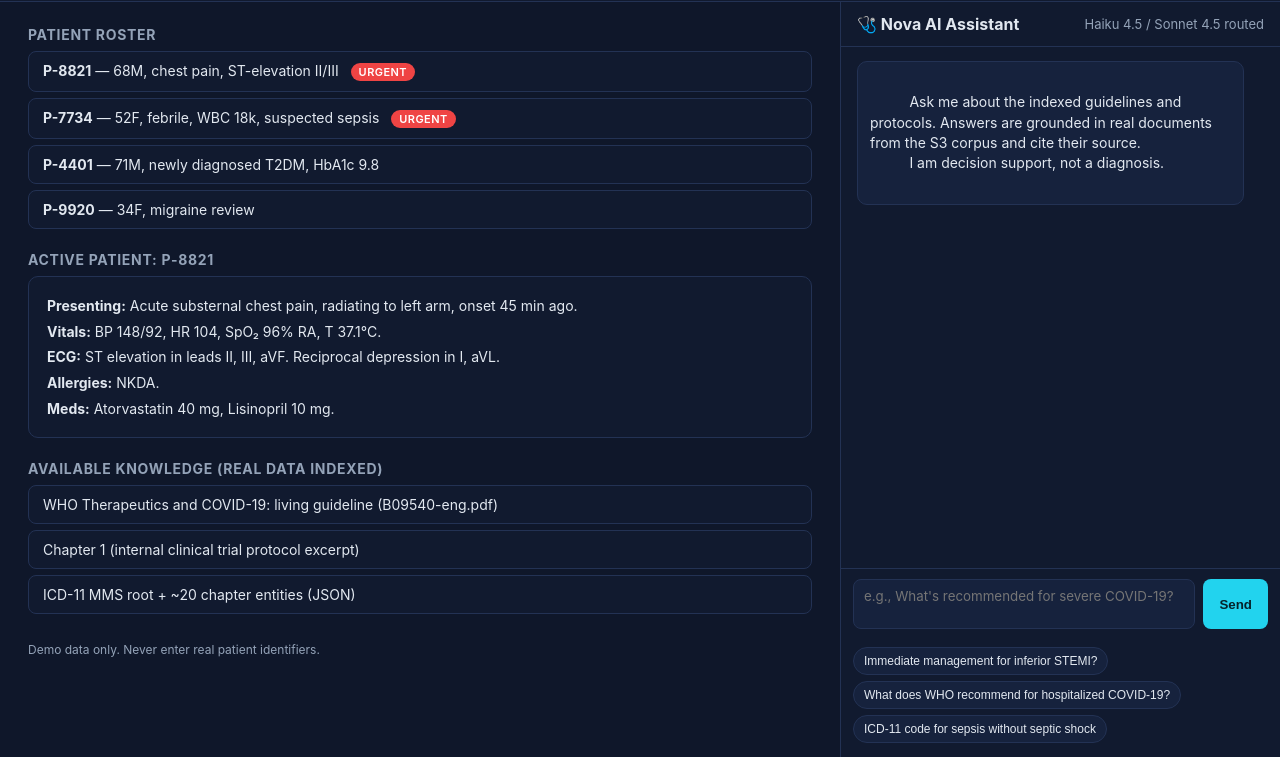
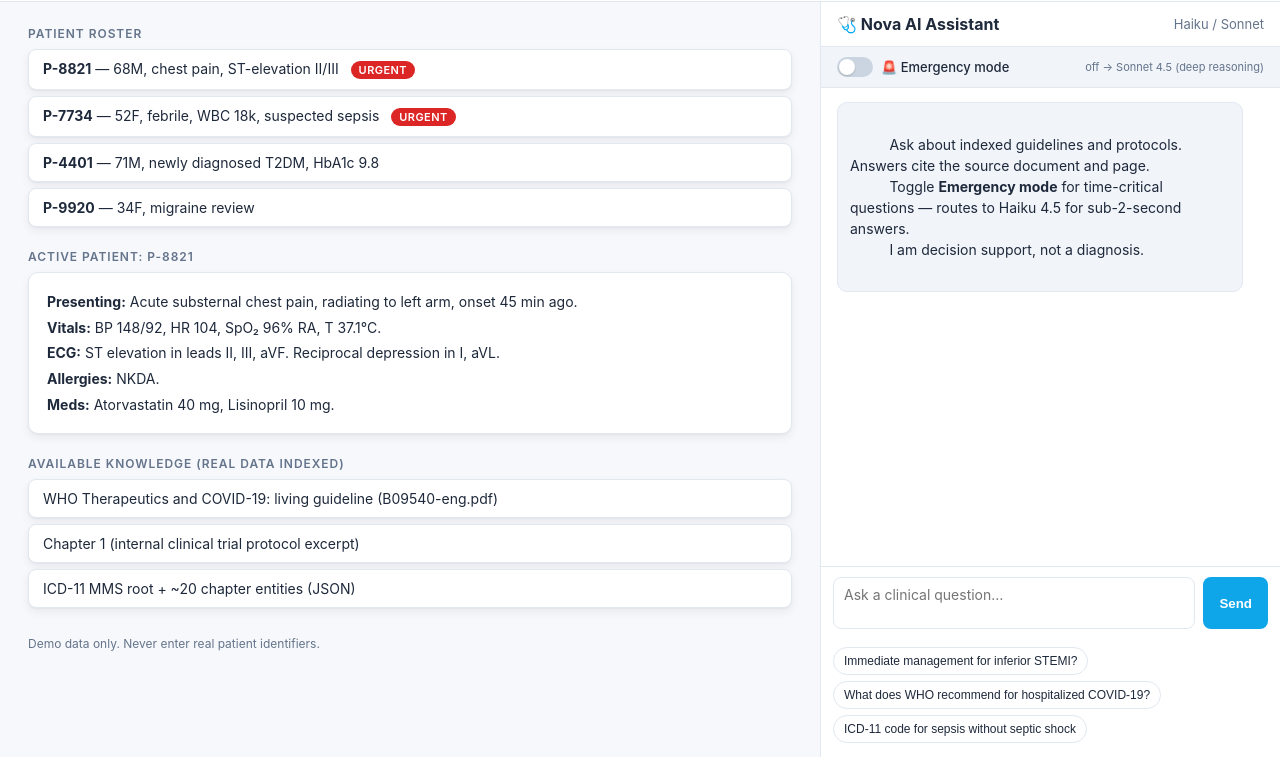
Before and after one commit to toannd021104/Nova-Health-Tech, a plain HTML site: page aws-demo/ec2/app/static/index.html in a window 1280 px wide. Shown: the part 43-800 px from the top of the page. Drawn offline with Linux system fonts and the light colour scheme; no server answers.

Commit message:
Light theme + explicit emergency toggle (if/else, no classifier LLM); add SVG architecture, detailed workflow, updated budget

```diff
--- a/aws-demo/ec2/app/static/app.js
+++ b/aws-demo/ec2/app/static/app.js
@@ -4,6 +4,21 @@ const formEl = $("#chat-form");
 const inputEl = $("#chat-input");
 const btnEl = $("#send-btn");
 const userBox = $("#user-box");
+const emergencyToggle = $("#emergency-toggle");
+const emergencyBar = $("#emergency-bar");
+const emergencyHint = $("#emergency-hint");
+
+function updateEmergencyUI() {
+  if (emergencyToggle.checked) {
+    emergencyBar.classList.add("on");
+    emergencyHint.textContent = "on → Haiku 4.5 (fast, ≤ 2 s)";
+  } else {
+    emergencyBar.classList.remove("on");
+    emergencyHint.textContent = "off → Sonnet 4.5 (deep reasoning)";
+  }
+}
+emergencyToggle.addEventListener("change", updateEmergencyUI);
+updateEmergencyUI();
 
 async function loadMe() {
   try {
@@ -33,12 +48,13 @@ async function send(message) {
   appendMsg("user", message);
   const pending = appendMsg("assistant", "…");
   btnEl.disabled = true;
+  const emergency = emergencyToggle.checked;
   const started = performance.now();
   try {
     const resp = await fetch("/api/chat", {
       method: "POST",
       headers: { "Content-Type": "application/json" },
-      body: JSON.stringify({ message }),
+      body: JSON.stringify({ message, emergency }),
     });
     const data = await resp.json();
     const elapsed = Math.round(performance.now() - started);
@@ -64,7 +80,10 @@ async function send(message) {
 
     const footer = document.createElement("div");
     footer.className = "footer-meta";
-    footer.textContent = `${elapsed} ms · route: ${data.route || "?"} · ${data.model || ""}`;
+    const routeBadge = data.route
+      ? `<span class="route ${data.route}">${data.route.toUpperCase()}</span>`
+      : "";
+    footer.innerHTML = `${elapsed} ms ${routeBadge} · ${data.model || ""}`;
     pending.appendChild(footer);
   } catch (e) {
     pending.className = "msg error-msg";
--- a/aws-demo/ec2/app/static/index.html
+++ b/aws-demo/ec2/app/static/index.html
@@ -48,16 +48,27 @@
     <aside class="assistant">
       <div class="assistant-header">
         <strong>🩺 Nova AI Assistant</strong>
-        <span id="model-label" class="muted">Haiku 4.5 / Sonnet 4.5 routed</span>
+        <span id="model-label" class="muted">Haiku / Sonnet</span>
       </div>
+
+      <div id="emergency-bar" class="emergency-bar">
+        <label for="emergency-toggle">
+          <input type="checkbox" id="emergency-toggle" />
+          <span class="switch"></span>
+          <span>🚨 Emergency mode</span>
+        </label>
+        <span id="emergency-hint" class="emergency-hint">off → Sonnet 4.5 (deep reasoning)</span>
+      </div>
+
       <div id="chat" class="chat">
         <div class="msg assistant-msg">
-          Ask me about the indexed guidelines and protocols. Answers are grounded in real documents from the S3 corpus and cite their source.
+          Ask about indexed guidelines and protocols. Answers cite the source document and page.
+          Toggle <strong>Emergency mode</strong> for time-critical questions — routes to Haiku 4.5 for sub-2-second answers.
           I am decision support, not a diagnosis.
         </div>
       </div>
       <form id="chat-form" class="chat-form">
-        <textarea id="chat-input" placeholder="e.g., What's recommended for severe COVID-19?" rows="2"></textarea>
+        <textarea id="chat-input" placeholder="Ask a clinical question…" rows="2"></textarea>
         <button type="submit" id="send-btn">Send</button>
       </form>
       <div class="suggestions">
--- a/aws-demo/ec2/app/static/styles.css
+++ b/aws-demo/ec2/app/static/styles.css
@@ -1,13 +1,17 @@
 * { box-sizing: border-box; }
 :root {
-  --bg: #0f172a;
-  --panel: #111a2f;
-  --panel-2: #16223d;
-  --text: #e2e8f0;
-  --muted: #94a3b8;
-  --accent: #22d3ee;
-  --urgent: #ef4444;
-  --border: #233254;
+  --bg: #f7f8fb;
+  --panel: #ffffff;
+  --panel-2: #f1f4f9;
+  --text: #1e293b;
+  --muted: #64748b;
+  --accent: #0ea5e9;
+  --accent-ink: #ffffff;
+  --urgent: #dc2626;
+  --urgent-bg: #fee2e2;
+  --ok: #059669;
+  --border: #e2e8f0;
+  --shadow: 0 1px 2px rgba(15, 23, 42, 0.04), 0 4px 10px rgba(15, 23, 42, 0.06);
 }
 body {
   margin: 0;
@@ -30,18 +34,19 @@ body {
 .dot {
   width: 10px; height: 10px; border-radius: 50%;
   background: var(--accent);
-  box-shadow: 0 0 12px var(--accent);
+  box-shadow: 0 0 8px rgba(14, 165, 233, 0.45);
 }
 .muted { color: var(--muted); font-size: 13px; }
 .muted a { color: var(--accent); text-decoration: none; }
-.layout { display: grid; grid-template-columns: 1fr 440px; flex: 1; overflow: hidden; }
+.layout { display: grid; grid-template-columns: 1fr 460px; flex: 1; overflow: hidden; }
 .clinical { padding: 24px 28px; overflow-y: auto; }
 .clinical h2 {
-  font-size: 14px;
-  letter-spacing: 0.05em;
+  font-size: 12px;
+  letter-spacing: 0.08em;
   margin: 22px 0 8px;
   color: var(--muted);
   text-transform: uppercase;
+  font-weight: 600;
 }
 .clinical h2:first-child { margin-top: 0; }
 .roster, .trials { list-style: none; padding: 0; margin: 0; }
@@ -49,6 +54,7 @@ body {
   padding: 10px 14px; background: var(--panel);
   border: 1px solid var(--border); border-radius: 8px;
   margin-bottom: 6px; font-size: 14px;
+  box-shadow: var(--shadow);
 }
 .tag {
   display: inline-block; padding: 2px 8px; margin-left: 8px;
@@ -58,6 +64,7 @@ body {
 .card {
   background: var(--panel); border: 1px solid var(--border);
   border-radius: 10px; padding: 14px 18px; font-size: 14px; line-height: 1.55;
+  box-shadow: var(--shadow);
 }
 .card p { margin: 4px 0; }
 .disclaimer { margin-top: 28px; color: var(--muted); font-size: 12px; }
@@ -69,33 +76,91 @@ body {
   padding: 12px 16px; border-bottom: 1px solid var(--border);
   display: flex; justify-content: space-between; align-items: center;
 }
+
+/* Emergency toggle */
+.emergency-bar {
+  padding: 10px 16px;
+  border-bottom: 1px solid var(--border);
+  display: flex;
+  align-items: center;
+  gap: 10px;
+  background: var(--panel-2);
+  transition: background 0.2s;
+}
+.emergency-bar.on {
+  background: var(--urgent-bg);
+  border-bottom-color: #fecaca;
+}
+.emergency-bar label {
+  display: flex; align-items: center; gap: 8px; cursor: pointer;
+  font-size: 13px; font-weight: 500;
+}
+.switch {
+  position: relative; width: 36px; height: 20px;
+  background: #cbd5e1; border-radius: 999px; transition: background 0.15s;
+  flex-shrink: 0;
+}
+.switch::after {
+  content: ""; position: absolute; top: 2px; left: 2px;
+  width: 16px; height: 16px; background: white; border-radius: 50%;
+  transition: transform 0.15s;
+  box-shadow: 0 1px 2px rgba(0,0,0,0.2);
+}
+input[type="checkbox"] { display: none; }
+input[type="checkbox"]:checked + .switch { background: var(--urgent); }
+input[type="checkbox"]:checked + .switch::after { transform: translateX(16px); }
+.emergency-hint {
+  margin-left: auto;
+  font-size: 11px;
+  color: var(--muted);
+}
+.emergency-bar.on .emergency-hint { color: var(--urgent); font-weight: 600; }
+
 .chat { flex: 1; overflow-y: auto; padding: 14px 16px; display: flex; flex-direction: column; gap: 10px; }
 .msg {
   padding: 10px 12px; border-radius: 10px; max-width: 95%;
-  line-height: 1.45; font-size: 14px; white-space: pre-wrap;
+  line-height: 1.5; font-size: 14px; white-space: pre-wrap;
 }
-.user-msg { align-self: flex-end; background: var(--accent); color: #06232a; }
-.assistant-msg { align-self: flex-start; background: var(--panel-2); border: 1px solid var(--border); }
-.error-msg { align-self: flex-start; background: #3b0f15; color: #fca5a5; border: 1px solid #7f1d1d; }
+.user-msg { align-self: flex-end; background: var(--accent); color: var(--accent-ink); }
+.assistant-msg {
+  align-self: flex-start;
+  background: var(--panel-2);
+  border: 1px solid var(--border);
+  color: var(--text);
+}
+.error-msg {
+  align-self: flex-start;
+  background: var(--urgent-bg);
+  color: #7f1d1d;
+  border: 1px solid #fecaca;
+}
 .citations {
   margin-top: 8px; padding-top: 8px; border-top: 1px dashed var(--border);
-  font-size: 11px; color: var(--muted);
+  font-size: 11px; color: var(--muted); line-height: 1.5;
 }
 .footer-meta { margin-top: 6px; font-size: 11px; color: var(--muted); }
+.footer-meta .route {
+  display: inline-block; padding: 1px 6px; border-radius: 999px;
+  font-weight: 600; font-size: 10px; letter-spacing: 0.04em; margin-left: 4px;
+}
+.footer-meta .route.emergency { background: var(--urgent-bg); color: var(--urgent); }
+.footer-meta .route.complex { background: #dbeafe; color: #1d4ed8; }
 .chat-form { padding: 10px 12px; border-top: 1px solid var(--border); display: flex; gap: 8px; }
 .chat-form textarea {
   flex: 1; resize: none; padding: 8px 10px;
-  background: var(--panel-2); border: 1px solid var(--border);
+  background: var(--panel); border: 1px solid var(--border);
   border-radius: 8px; color: var(--text); font-family: inherit;
+  font-size: 14px;
 }
+.chat-form textarea:focus { outline: 2px solid var(--accent); border-color: var(--accent); }
 .chat-form button {
   padding: 0 16px; border-radius: 8px; border: none;
-  background: var(--accent); color: #06232a; font-weight: 600; cursor: pointer;
+  background: var(--accent); color: var(--accent-ink); font-weight: 600; cursor: pointer;
 }
 .chat-form button:disabled { opacity: 0.6; cursor: wait; }
 .suggestions { display: flex; flex-wrap: wrap; gap: 6px; padding: 8px 12px 14px; }
 .suggestion {
-  background: var(--panel-2); border: 1px solid var(--border); color: var(--text);
+  background: var(--panel); border: 1px solid var(--border); color: var(--text);
   border-radius: 999px; padding: 6px 10px; font-size: 12px; cursor: pointer;
 }
-.suggestion:hover { border-color: var(--accent); }
+.suggestion:hover { border-color: var(--accent); color: var(--accent); }
```
Also changed, not shown: docs/architecture/diagrams/aws_workflow.svg (added), 5 other files.
